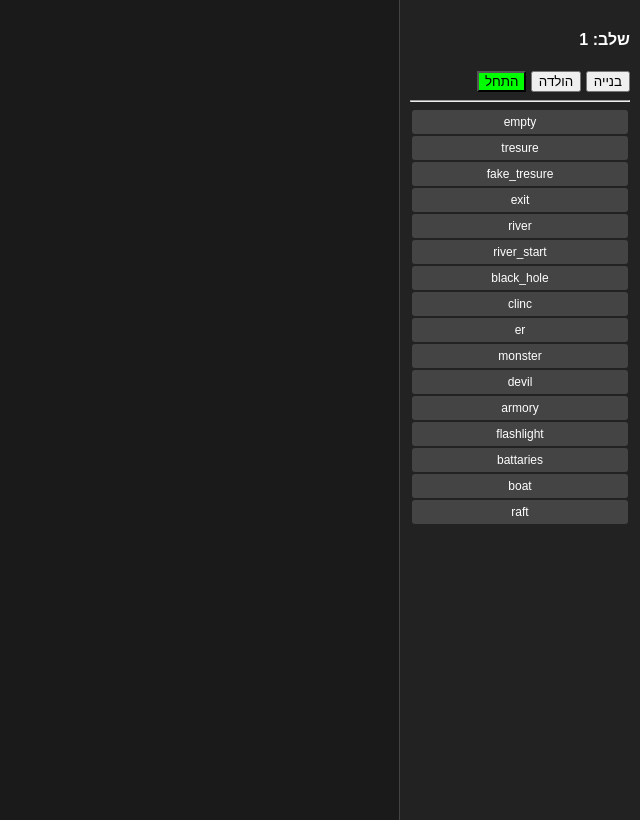
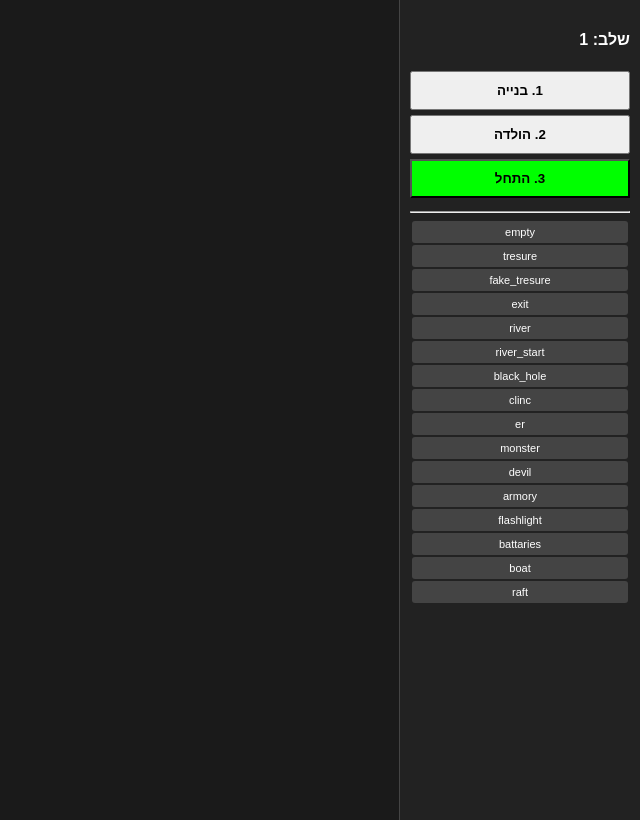
Before and after one commit to randomterner/my-maze-game, a Flask app: page /manager in a window 1280 px wide. Shown: the whole page, without its empty margins (640-1280 px from the left). Run offline with Flask 3, Linux system fonts and the light colour scheme; some libraries are stand-ins or nearby versions.

Commit message:
Update manager.html

```diff
--- a/templates/manager.html
+++ b/templates/manager.html
@@ -1,7 +1,7 @@
 <!DOCTYPE html>
 <html lang="he" dir="rtl">
 <head>
-    <meta charset="UTF-8"><title>מנחה</title>
+    <meta charset="UTF-8"><title>מנחה - שליטה</title>
     <script src="https://cdnjs.cloudflare.com/ajax/libs/socket.io/4.7.2/socket.io.min.js"></script>
     <style>
         body { display: flex; background: #1a1a1a; color: white; margin: 0; font-family: sans-serif; }
@@ -10,17 +10,18 @@
         .cell { width: 55px; height: 55px; background: #fff; border: 1px solid #ccc; position: relative; background-size: cover; cursor: pointer; }
         .wall-top { border-top: 5px solid red; }
         .wall-left { border-left: 5px solid red; }
-        .p-dot { position: absolute; width: 10px; height: 10px; background: blue; border-radius: 50%; top: 2px; right: 2px; }
-        .opt { padding: 5px; margin: 2px; background: #444; cursor: pointer; text-align: center; border-radius: 3px; font-size: 12px; }
+        .p-dot { position: absolute; width: 12px; height: 12px; background: blue; border-radius: 50%; border: 2px solid white; top: 2px; right: 2px; z-index: 10; }
+        .opt { padding: 5px; margin: 2px; background: #444; cursor: pointer; text-align: center; border-radius: 3px; font-size: 11px; }
         .selected { background: #007bff; border: 1px solid white; }
+        button { width: 100%; padding: 10px; margin-bottom: 5px; cursor: pointer; font-weight: bold; }
     </style>
 </head>
 <body>
     <div id="sidebar">
         <h4>שלב: <span id="cp">1</span></h4>
-        <button onclick="socket.emit('set_phase',{phase:1})">בנייה</button>
-        <button onclick="socket.emit('set_phase',{phase:2})">הולדה</button>
-        <button onclick="socket.emit('set_phase',{phase:3})" style="background:lime">התחל</button>
+        <button onclick="socket.emit('set_phase',{phase:1})">1. בנייה</button>
+        <button onclick="socket.emit('set_phase',{phase:2})">2. הולדה</button>
+        <button onclick="socket.emit('set_phase',{phase:3})" style="background:lime">3. התחל</button>
         <hr><div id="opts"></div>
     </div>
     <div id="grid"></div>
@@ -38,11 +39,19 @@
         socket.on('sync', d => {
             mazeData = d.maze; document.getElementById('cp').innerText = d.phase;
             const g = document.getElementById('grid'); g.innerHTML = '';
-            for(let y=0; y<10; y++) for(let x=0; x<10; x++) {
-                const c = document.createElement('div'); const td = mazeData[y][x];
+            for(let y=0; y<10; y++) {
+                for(let x=0; x<10; x++) {
+                    const c = document.createElement('div');
+                    const td = mazeData[y][x];
                     c.className = 'cell ' + (td.walls.top ? 'wall-top ' : '') + (td.walls.left ? 'wall-left' : '');
                     if(td.tile !== "empty") c.style.backgroundImage = `url('/static/${td.tile}.png')`;
-                d.players.forEach(p => { if(p.x === x && p.y === y && !p.dead) { const dot = document.createElement('div'); dot.className = 'p-dot'; c.appendChild(dot); } });
+
+                    d.players.forEach(p => {
+                        if(p.x === x && p.y === y && !p.dead) {
+                            const dot = document.createElement('div'); dot.className = 'p-dot'; dot.title = p.n; c.appendChild(dot);
+                        }
+                    });
+
                     c.onmousedown = (e) => {
                         if(d.phase >= 3) return;
                         const r = c.getBoundingClientRect();
@@ -55,7 +64,9 @@
                     };
                     g.appendChild(c);
                 }
+            }
         });
+        window.oncontextmenu = (e) => e.preventDefault();
     </script>
 </body>
 </html>
```
Lines whose indentation alone changed are shown as unchanged.
